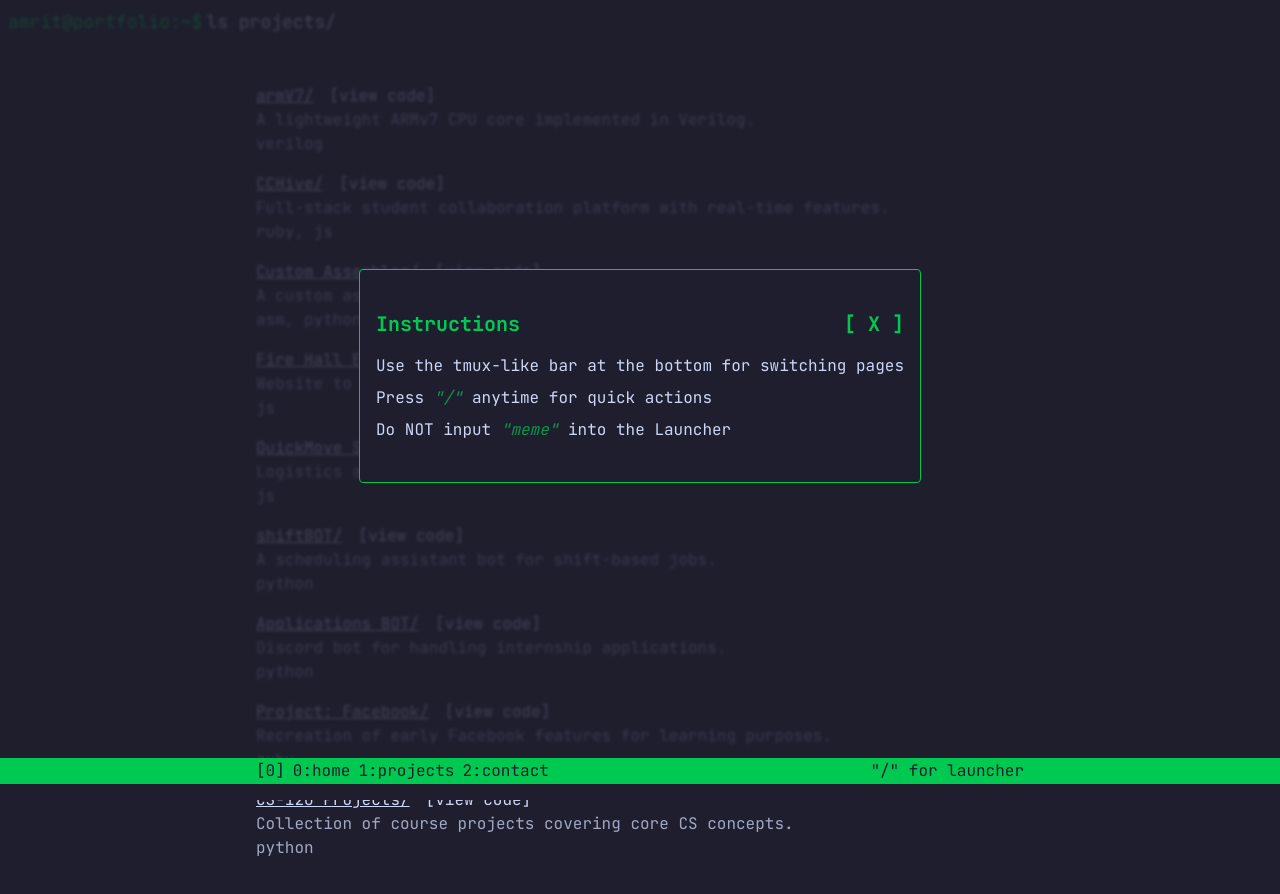
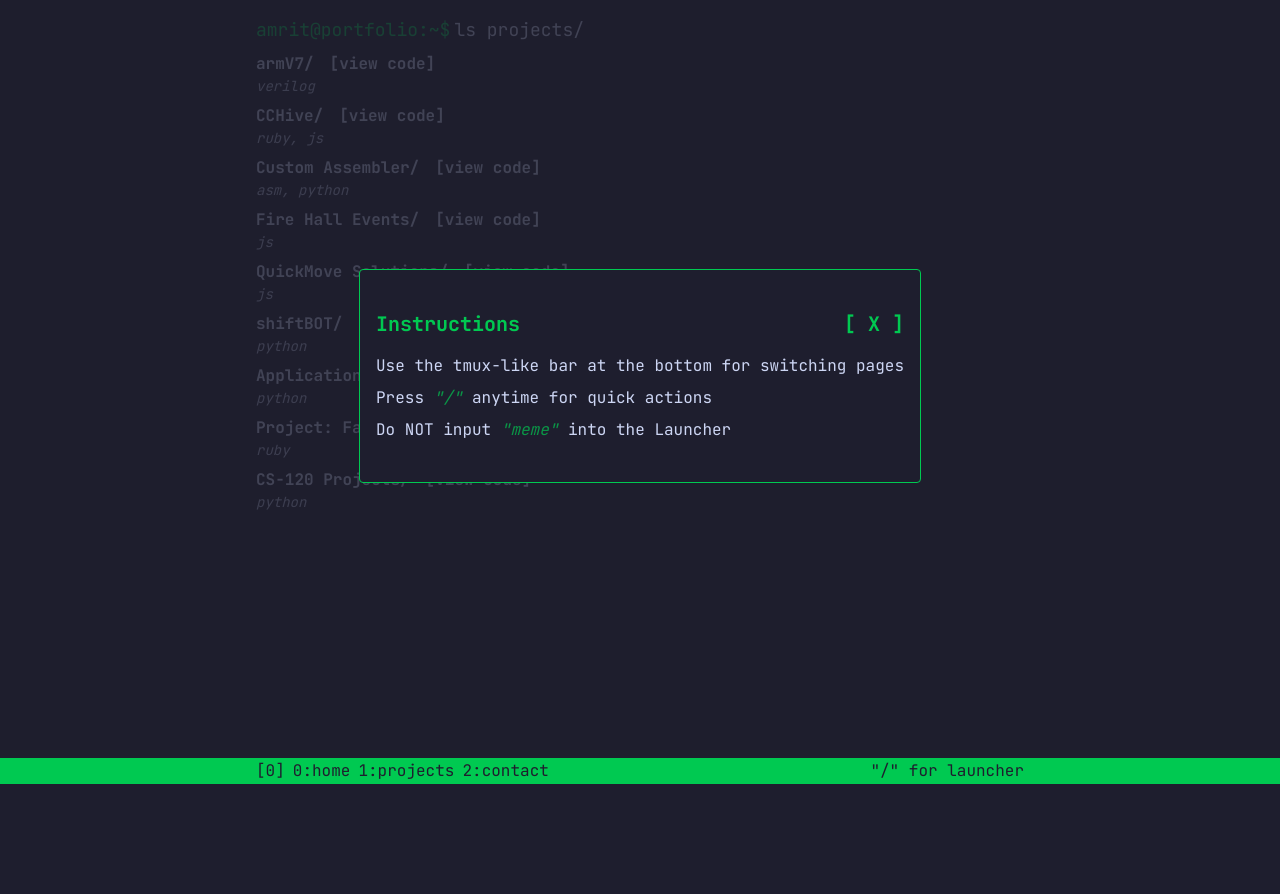
Before and after one commit to amrxt1/amrits-portfolio, a Next.js app: page /projects in a window 1280 px wide. Shown: the top 894 px of the page. After the commit the page ends 800 px from the top, so only its background shows below. Built offline with nearby package versions, Linux system fonts and the light colour scheme.

Commit message:
Minimalize projects/ page

```diff
--- a/src/app/projects/page.js
+++ b/src/app/projects/page.js
@@ -4,23 +4,22 @@ import CodeBlock from "@/components/home/CodeBlock";
 import Link from "next/link";
 
 function Project({ project }) {
-  const { title, desc, slug, techUsed, repo } = project;
+  const { title, slug, techUsed, repo } = project;
   return (
-    <div className="mt-4">
+    <div className="mt-2">
       <Link
         href={`/projects/${slug}`}
-        className="underline hover:text-green-400"
+        className="font-bold hover:text-green-500 hover:underline"
       >
         {`${title}/`}
       </Link>
       <Link
         href={`https://github.com/amrxt1/${repo}`}
-        className="ml-4 hover:text-green-400 hover:underline"
+        className="ml-4 font-bold hover:text-green-500 hover:underline"
       >
         [view code]
       </Link>
-      <div className="text-text/75">{desc}</div>
-      <div className="text-text/75">{techUsed.join(", ")}</div>
+      <div className="text-text/85 text-sm italic">{techUsed.join(", ")}</div>
     </div>
   );
 }
@@ -28,8 +27,8 @@ function Project({ project }) {
 const Projects = () => {
   return (
     <>
-      <CodeBlock cmd="ls projects/" />
       <Container>
+        <CodeBlock cmd="ls projects/" className="mt-4 text-lg" />
         {projectsData.map((project, index) => (
           <Project key={index} project={project} />
         ))}
--- a/src/components/Display.jsx
+++ b/src/components/Display.jsx
@@ -1,3 +1,4 @@
+"use client";
 function defaultHandler() {
   alert("Unfortunately, the button is still being wired.");
 }
--- a/src/components/ScreenOverlay.jsx
+++ b/src/components/ScreenOverlay.jsx
@@ -1,7 +1,7 @@
 const ScreenOverlay = ({ children, clickHandler }) => {
   return (
     <>
-      <div className="bg-background/80 fixed inset-0 z-10 flex items-center justify-center overflow-auto p-4 pb-16 backdrop-blur-[1.35px]">
+      <div className="bg-background/80 backdrop-blur- fixed inset-0 z-10 flex items-center justify-center overflow-auto p-4 pb-16">
         <div className="max-h-full max-w-4xl overflow-auto">{children}</div>
       </div>
     </>
--- a/src/components/home/CodeBlock.jsx
+++ b/src/components/home/CodeBlock.jsx
@@ -1,6 +1,6 @@
 const CodeBlock = ({ children, cmd = "ls", className = "" }) => {
   return (
-    <div className={`p-2 pb-8 text-sm lg:text-lg ${className}`}>
+    <div className={`lg:text-lg ${className} `}>
       <div>
         <span className="mr-1 text-green-500">amrit@portfolio:~$</span>
         <span>{cmd}</span>
--- a/src/components/home/Hero.jsx
+++ b/src/components/home/Hero.jsx
@@ -5,7 +5,7 @@ import HeroWelcome from "@/components/home/HeroWelcome";
 
 const Hero = () => {
   return (
-    <Container className="*:border-text/20 *:hover:border-text/50 mt-4 grid grid-cols-1 *:border lg:grid-cols-2">
+    <Container className="*:border-text/20 *:hover:border-text/50 mt-4 grid grid-cols-1 *:border *:p-2 lg:grid-cols-2">
       <div className="col-span-1 lg:col-span-2">
         <HeroWelcome />
       </div>
```
